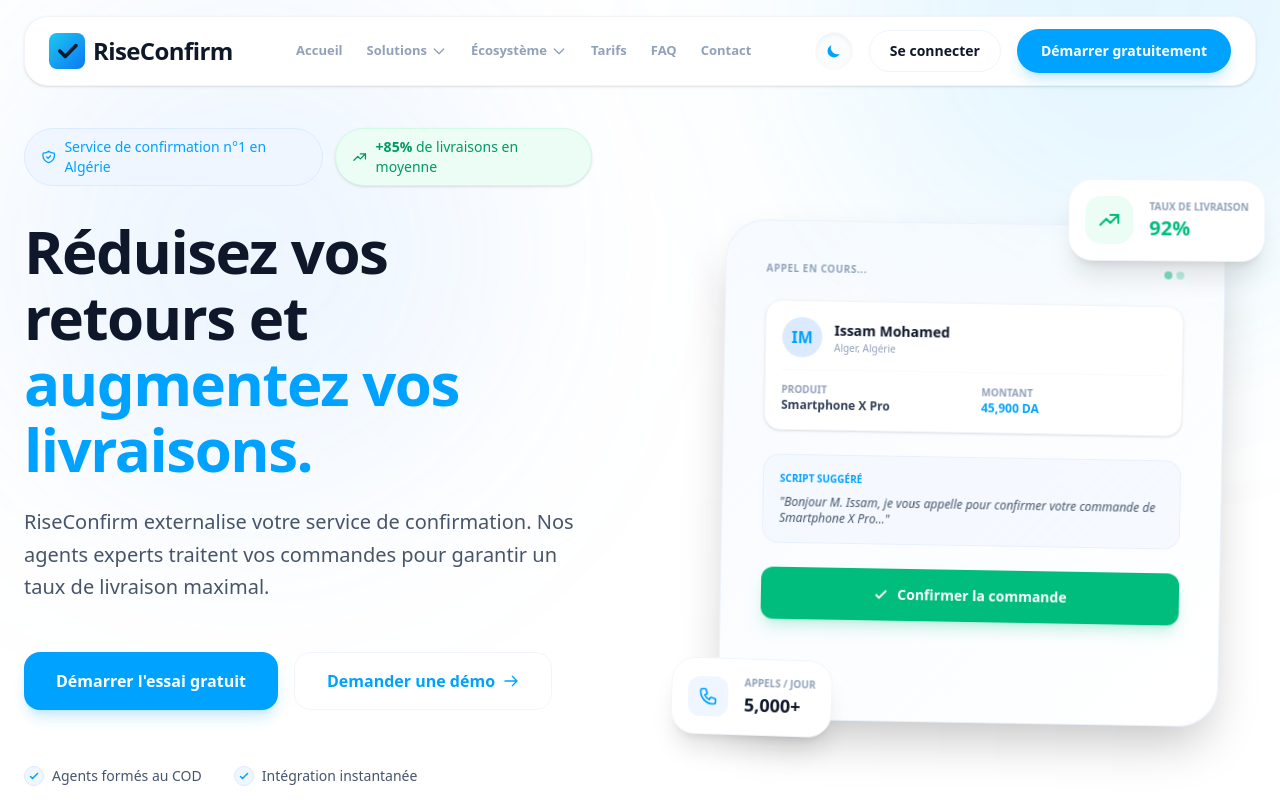
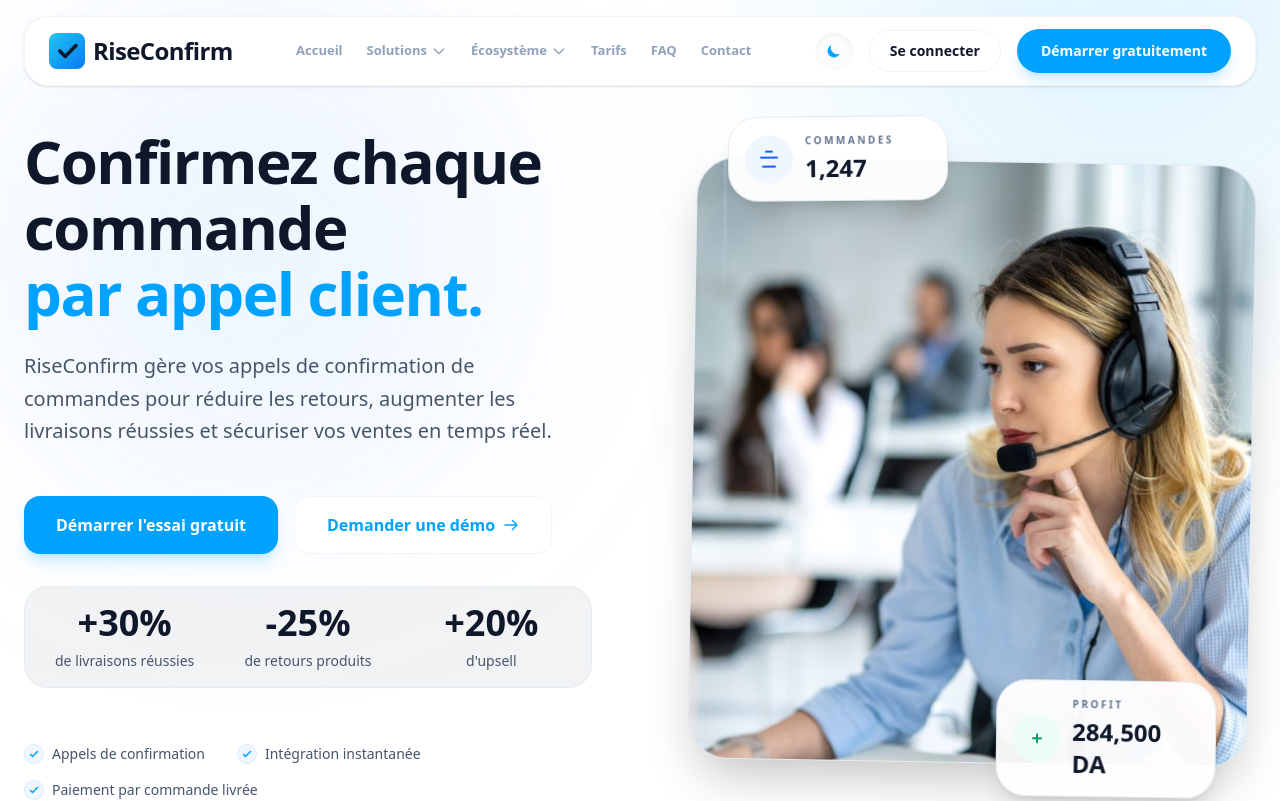
Before and after one commit to issamkebdani780/riseconfireme, a React (Vite) app: page / in a window 1280 px wide. Shown: the top 801 px of the page. Built offline with nearby package versions, Linux system fonts and the light colour scheme.

Commit message:
udate hero

```diff
--- a/src/components/sections/Hero.jsx
+++ b/src/components/sections/Hero.jsx
@@ -25,26 +25,14 @@
 
           {/* Left Content */}
           <div className="w-full lg:w-1/2 space-y-8">
-            {/* Badge */}
-            <div className="flex flex-col sm:flex-row items-start sm:items-center gap-3 animate-slide-up" style={{ animationDelay: '0.1s' }}>
-              <div className="inline-flex items-center gap-2 px-4 py-2 bg-blue-50 dark:bg-blue-900/20 border border-blue-100 dark:border-blue-800 rounded-full text-primary dark:text-primary-light font-medium text-sm">
-                <svg className="w-4 h-4" fill="none" viewBox="0 0 24 24" stroke="currentColor"><path strokeLinecap="round" strokeLinejoin="round" strokeWidth={2} d="M9 12l2 2 4-4m5.618-4.016A11.955 11.955 0 0112 2.944a11.955 11.955 0 01-8.618 3.04A12.02 12.02 0 003 9c0 5.591 3.824 10.29 9 11.622 5.176-1.332 9-6.03 9-11.622 0-1.042-.133-2.052-.382-3.016z" /></svg>
-                Service de confirmation n°1 en Algérie
-              </div>
-              <div className="inline-flex items-center gap-2 px-4 py-2 bg-emerald-50 dark:bg-emerald-900/20 border border-emerald-100 dark:border-emerald-800 rounded-full text-emerald-600 dark:text-emerald-400 font-medium text-sm shadow-sm backdrop-blur-sm">
-                <svg className="w-4 h-4" fill="none" viewBox="0 0 24 24" stroke="currentColor"><path strokeLinecap="round" strokeLinejoin="round" strokeWidth={2} d="M13 7h8m0 0v8m0-8l-8 8-4-4-6 6" /></svg>
-                <span><span className="font-extrabold">+85%</span> de livraisons en moyenne</span>
-              </div>
-            </div>
-
             {/* Heading */}
             <div className="space-y-6">
               <h1 className="text-4xl lg:text-6xl font-extrabold leading-tight lg:leading-[1.1] text-heading dark:text-white animate-slide-up" style={{ animationDelay: '0.2s' }}>
-                Réduisez vos retours et <br />
-                <span className="text-primary tracking-tight">augmentez vos livraisons.</span>
+                Confirmez chaque commande <br />
+                <span className="text-primary tracking-tight">par appel client.</span>
               </h1>
               <p className="text-lg lg:text-xl text-body dark:text-slate-400 max-w-xl leading-relaxed animate-slide-up" style={{ animationDelay: '0.3s' }}>
-                RiseConfirm externalise votre service de confirmation. Nos agents experts traitent vos commandes pour garantir un taux de livraison maximal.
+                RiseConfirm gère vos appels de confirmation de commandes pour réduire les retours, augmenter les livraisons réussies et sécuriser vos ventes en temps réel.
               </p>
             </div>
 
@@ -58,9 +46,23 @@
               </button>
             </div>
 
+            {/* Static Hero Metrics */}
+            <div className="grid grid-cols-1 sm:grid-cols-3 gap-4 bg-slate-900/5 dark:bg-slate-800/70 p-4 rounded-3xl border border-slate-200/70 dark:border-slate-700 mt-6 animate-slide-up" style={{ animationDelay: '0.45s' }}>
+              {[
+                { value: "+30%", label: "de livraisons réussies" },
+                { value: "-25%", label: "de retours produits" },
+                { value: "+20%", label: "d'upsell" },
+              ].map((stat) => (
+                <div key={stat.label} className="text-center">
+                  <div className="text-3xl lg:text-4xl font-extrabold text-heading dark:text-white">{stat.value}</div>
+                  <div className="mt-2 text-sm text-slate-600 dark:text-slate-400">{stat.label}</div>
+                </div>
+              ))}
+            </div>
+
             {/* Trust Points */}
             <div className="flex flex-wrap items-center gap-x-8 gap-y-4 pt-6 animate-slide-up" style={{ animationDelay: '0.5s' }}>
-              {["Agents formés au COD", "Intégration instantanée", "Paiment par commande livrée"].map((point, index) => (
+              {["Appels de confirmation", "Intégration instantanée", "Paiement par commande livrée"].map((point, index) => (
                 <div key={index} className="flex items-center gap-2 text-sm font-medium text-slate-600 dark:text-slate-400">
                   <div className="w-5 h-5 rounded-full bg-blue-50 dark:bg-blue-900/20 flex items-center justify-center border border-blue-100 dark:border-blue-800">
                     <svg className="w-3 h-3 text-primary" fill="none" viewBox="0 0 24 24" stroke="currentColor" strokeWidth={3}><path strokeLinecap="round" strokeLinejoin="round" d="M5 13l4 4L19 7" /></svg>
@@ -76,79 +78,36 @@
             className="w-full lg:w-1/2 relative lg:h-[600px] flex items-center justify-center mt-12 lg:mt-0"
             style={{ transform: `translate(${mousePos.x * 0.5}px, ${mousePos.y * 0.5}px)` }}
           >
-            <div
-              className="relative w-full max-w-[500px] aspect-square bg-gradient-to-br from-blue-50/50 to-white dark:from-slate-900 dark:to-slate-950 rounded-[40px] border border-blue-100/50 dark:border-slate-800 shadow-2xl p-10 animate-float"
-              style={{ transform: `translate(${mousePos.x * -0.2}px, ${mousePos.y * -0.2}px)` }}
-            >
-              {/* Agent UI Simulation */}
-              <div className="space-y-6">
-                <div className="flex justify-between items-center">
-                  <div className="text-[10px] font-bold text-slate-400 tracking-wider uppercase">Appel en cours...</div>
-                  <div className="flex gap-1">
-                    <div className="w-2 h-2 rounded-full bg-emerald-500 animate-pulse" />
-                    <div className="w-2 h-2 rounded-full bg-emerald-500/50 animate-pulse delay-75" />
+            <div className="relative w-full max-w-[560px] rounded-[40px] overflow-hidden border border-slate-200/80 dark:border-slate-800 bg-slate-100 dark:bg-slate-950 shadow-2xl animate-float" style={{ transform: `translate(${mousePos.x * -0.2}px, ${mousePos.y * -0.2}px)` }}>
+              <img
+                src="/centredappel.jpg"
+                alt="Agent confirmant une commande par appel"
+                className="w-full h-[520px] object-cover sm:h-[600px]"
+              />
             </div>
-                </div>
-
-                {/* Client Info Card */}
-                <div className="p-4 bg-white dark:bg-slate-800 rounded-2xl shadow-sm border border-slate-100 dark:border-slate-700 space-y-3">
+            <div className="absolute -top-10 left-6 lg:left-10 animate-float-delayed">
+              <div className="w-[220px] rounded-[30px] bg-white/95 dark:bg-slate-900/95 border border-slate-200 dark:border-slate-800 shadow-xl p-4">
                 <div className="flex items-center gap-3">
-                    <div className="w-10 h-10 bg-blue-100 dark:bg-blue-900/40 rounded-full flex items-center justify-center text-primary font-bold">IM</div>
-                    <div>
-                      <div className="text-sm font-bold text-heading dark:text-white">Issam Mohamed</div>
-                      <div className="text-[10px] text-slate-400">Alger, Algérie</div>
-                    </div>
-                  </div>
-                  <div className="h-px bg-slate-50 dark:bg-slate-700" />
-                  <div className="grid grid-cols-2 gap-4">
-                    <div>
-                      <div className="text-[10px] text-slate-400 uppercase font-bold">Produit</div>
-                      <div className="text-xs font-bold text-slate-700 dark:text-slate-200">Smartphone X Pro</div>
+                  <div className="w-12 h-12 rounded-3xl bg-blue-50 dark:bg-blue-900/20 flex items-center justify-center text-blue-600">
+                    <svg className="w-6 h-6" viewBox="0 0 24 24" fill="none" stroke="currentColor" strokeWidth={2} strokeLinecap="round" strokeLinejoin="round"><path d="M6 19h12M9 4h6M4 10h16" /></svg>
                   </div>
                   <div>
-                      <div className="text-[10px] text-slate-400 uppercase font-bold">Montant</div>
-                      <div className="text-xs font-bold text-primary">45,900 DA</div>
+                    <div className="text-[10px] uppercase tracking-[0.25em] text-slate-500 dark:text-slate-400 font-semibold">Commandes</div>
+                    <div className="mt-1 text-2xl font-extrabold text-heading dark:text-white">1,247</div>
                   </div>
                 </div>
               </div>
-
-                {/* Script snippet */}
-                <div className="p-4 bg-blue-50/50 dark:bg-blue-900/20 rounded-2xl border border-blue-100/50 dark:border-blue-800/50">
-                  <div className="text-[10px] text-primary uppercase font-black mb-2">Script suggéré</div>
-                  <p className="text-xs text-slate-600 dark:text-slate-400 italic">"Bonjour M. Issam, je vous appelle pour confirmer votre commande de Smartphone X Pro..."</p>
             </div>
-
-                {/* Confirm Button */}
-                <button className="w-full py-4 bg-emerald-500 text-white rounded-xl font-bold text-sm shadow-lg shadow-emerald-500/20 flex items-center justify-center gap-2">
-                  <svg className="w-4 h-4" fill="none" viewBox="0 0 24 24" stroke="currentColor" strokeWidth={3}><path strokeLinecap="round" strokeLinejoin="round" d="M5 13l4 4L19 7" /></svg> Confirmer la commande
-                </button>
-              </div>
-
-              {/* Floating Performance Card */}
-              <div
-                className="absolute -top-10 -right-4 lg:-right-10 bg-white dark:bg-slate-900 p-4 rounded-3xl shadow-premium border border-slate-100 dark:border-slate-800 animate-float-delayed flex items-center gap-4 min-w-[180px]"
-                style={{ transform: `translate(${mousePos.x * -0.8}px, ${mousePos.y * -0.8}px)` }}
-              >
-                <div className="w-12 h-12 bg-emerald-50 dark:bg-emerald-900/40 rounded-2xl flex items-center justify-center text-emerald-500">
-                  <svg className="w-6 h-6" fill="none" viewBox="0 0 24 24" stroke="currentColor"><path strokeLinecap="round" strokeLinejoin="round" strokeWidth={2} d="M13 7h8m0 0v8m0-8l-8 8-4-4-6 6" /></svg>
+            <div className="absolute -bottom-10 right-6 lg:right-10 animate-float-slow">
+              <div className="w-[220px] rounded-[30px] bg-white/95 dark:bg-slate-900/95 border border-slate-200 dark:border-slate-800 shadow-xl p-4">
+                <div className="flex items-center gap-3">
+                  <div className="w-12 h-12 rounded-3xl bg-emerald-50 dark:bg-emerald-900/30 flex items-center justify-center text-emerald-600">
+                    <svg className="w-6 h-6" viewBox="0 0 24 24" fill="none" stroke="currentColor" strokeWidth={2} strokeLinecap="round" strokeLinejoin="round"><path d="M12 8v8m4-4H8" /></svg>
                   </div>
                   <div>
-                  <div className="text-[10px] font-bold text-slate-400 uppercase">Taux de livraison</div>
-                  <div className="text-xl font-bold text-emerald-500">92%</div>
+                    <div className="text-[10px] uppercase tracking-[0.25em] text-slate-500 dark:text-slate-400 font-semibold">Profit</div>
+                    <div className="mt-1 text-2xl font-extrabold text-heading dark:text-white">284,500 DA</div>
                   </div>
-              </div>
-
-              {/* Calls Done Card */}
-              <div
-                className="absolute -bottom-6 -left-4 lg:-left-12 bg-white dark:bg-slate-900 p-4 rounded-3xl shadow-premium border border-slate-100 dark:border-slate-800 animate-float-slow flex items-center gap-4 min-w-[160px]"
-                style={{ transform: `translate(${mousePos.x * -1.2}px, ${mousePos.y * -1.2}px)` }}
-              >
-                <div className="w-10 h-10 bg-blue-50 dark:bg-blue-900/40 rounded-xl flex items-center justify-center text-primary">
-                  <svg className="w-5 h-5" fill="none" viewBox="0 0 24 24" stroke="currentColor"><path strokeLinecap="round" strokeLinejoin="round" strokeWidth={2} d="M3 5a2 2 0 012-2h3.28a1 1 0 01.948.684l1.498 4.493a1 1 0 01-.502 1.21l-2.257 1.13a11.042 11.042 0 005.516 5.516l1.13-2.257a1 1 0 011.21-.502l4.493 1.498a1 1 0 01.684.949V19a2 2 0 01-2 2h-1C9.716 21 3 14.284 3 6V5z" /></svg>
-                </div>
-                <div>
-                  <div className="text-[10px] font-bold text-slate-400 uppercase">Appels / Jour</div>
-                  <div className="text-lg font-bold text-heading dark:text-white">5,000+</div>
                 </div>
               </div>
             </div>
```
Also changed, not shown: public/centredappel.jpg (added). Lines whose indentation alone changed are shown as unchanged.
